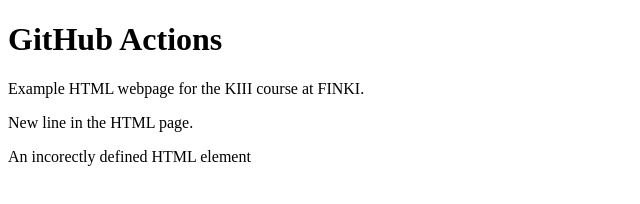
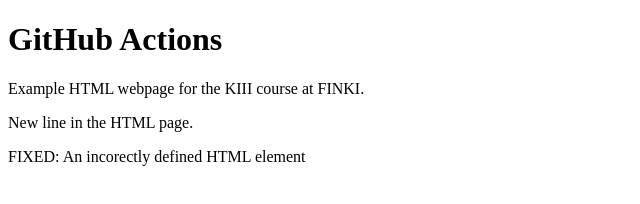
Before and after one commit to mveco/kiii-github-actions, a plain HTML site: page index.html in a window 1280 px wide. Shown: the whole page, without its empty margins (0-640 px from the left). Drawn offline with Linux system fonts and the light colour scheme.

Commit message:
Update index.html

```diff
--- a/index.html
+++ b/index.html
@@ -4,6 +4,6 @@
     <h1>GitHub Actions</h1>
     <p>Example HTML webpage for the KIII course at FINKI.</p>
     <p>New line in the HTML page.</p>
-    An incorectly defined HTML element </p>
+    <p> FIXED: An incorectly defined HTML element </p>
   </body>
 </html>
```
